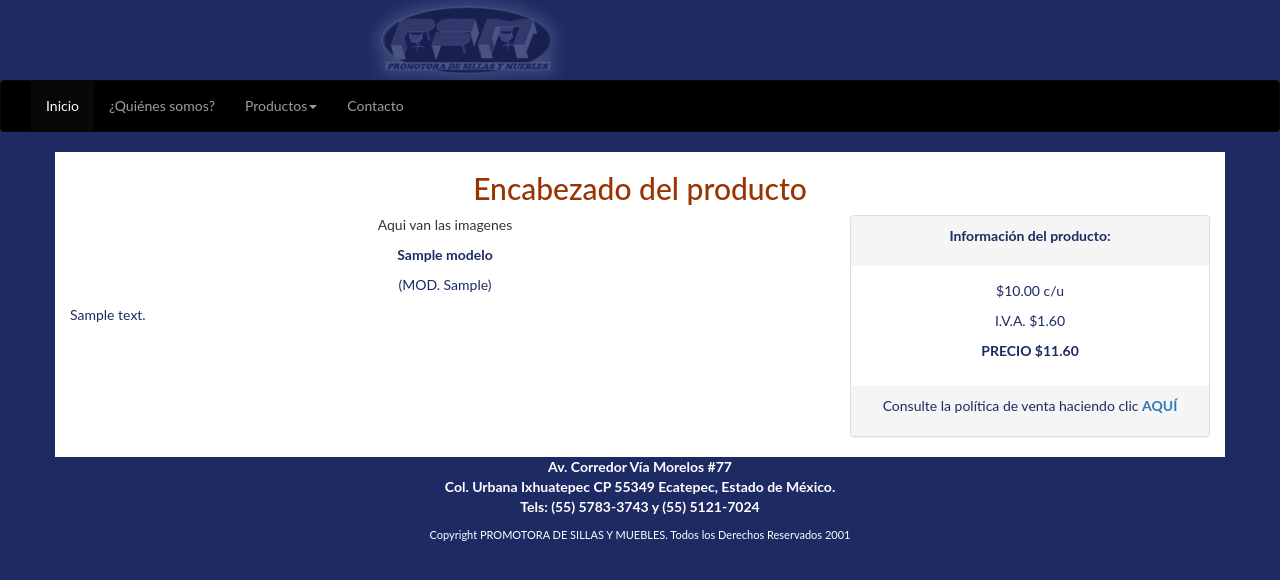
After one commit to CaboGabo/PSM, a PHP site: page /producto.php?id=1 in a window 1280 px wide. The commit adds this page. Shown: the top 580 px of the page. Run offline with PHP 8.4, Linux system fonts and the light colour scheme; tables that the repository leaves empty or names only in its code hold one stand-in row (values such as "Sample post").

Commit message:
Agregado vista producto

```diff
--- a/bancas_espera.php
+++ b/bancas_espera.php
@@ -11,14 +11,15 @@
     <link rel="stylesheet" type="text/css" href="newStyle.css">
 </head>
 <body>
-    <?php include("conexion.php"); ?>
+    <?php include("conexion.php");
+        $conexion = conectar();?>
     <?php include("bannernavbar.html"); ?>
     <main>
     <div class="container backgroundWorkArea">
             <h2 class="text-center">Bancas de espera, metálicas, acojinadas y de plástico</h2>
             <div class="row color text-center">
                 <?php
-                    $resultados = consultarCategoria(10);
+                    $resultados = consultarCategoria(10, $conexion);
                     foreach($resultados as $fila) {
                         $foto = $fila['mini'];
                         $nom = $fila['Nombre'];
--- a/bancos_tipo_cajero.php
+++ b/bancos_tipo_cajero.php
@@ -11,14 +11,15 @@
     <link rel="stylesheet" type="text/css" href="newStyle.css">
 </head>
 <body>
-    <?php include("conexion.php"); ?>
+    <?php include("conexion.php");
+        $conexion = conectar();?>
     <?php include("bannernavbar.html"); ?>
     <main>
     <div class="container backgroundWorkArea">
             <h2 class="text-center">Bancos tipo cajero, ideales para mostrador, bancos e industria</h2>
             <div class="row color text-center">
                 <?php
-                    $resultados = consultarCategoria(8);
+                    $resultados = consultarCategoria(8, $conexion);
                     foreach($resultados as $fila) {
                         $foto = $fila['mini'];
                         $nom = $fila['Nombre'];
--- a/conexion.php
+++ b/conexion.php
@@ -1,8 +1,11 @@
 
 <?php
+function conectar() {
+    $conexion = new PDO('mysql:host=localhost;dbname=sym', 'root', 'root');
+    return $conexion;
+}
 
-function consultarCategoria($categoria) {
-    $conexion = new PDO('mysql:host=localhost;dbname=sym', 'root', 'root');
+function consultarCategoria($categoria, $conexion) {
     $resultados= $conexion->query("SELECT * FROM productos WHERE fkCategorias = $categoria");
 
     /*foreach($resultados as $fila) {
@@ -11,4 +14,15 @@ function consultarCategoria($categoria) {
     }*/
     return $resultados;
 }
+
+function consultarProducto($producto, $conexion) {
+    $resultadosProducto = $conexion->query("SELECT * FROM modelos WHERE fkProductos = $producto");
+    return $resultadosProducto;
+}
+
+function consultarImagenes($modelo, $conexion) {
+    $resultadosImagenes = $conexion->query("SELECT * FROM imagen WHERE fkModelos = $modelo");
+    return $resultadosImagenes;
+}
+
 ?>
--- a/muebles_metalicos.php
+++ b/muebles_metalicos.php
@@ -11,14 +11,15 @@
     <link rel="stylesheet" type="text/css" href="newStyle.css">
 </head>
 <body>
-    <?php include("conexion.php"); ?>
+    <?php include("conexion.php");
+        $conexion = conectar();?>
     <?php include("bannernavbar.html"); ?>
     <main>
     <div class="container backgroundWorkArea">
             <h2 class="text-center">Archiveros - Casilleros (lockers) - Anaqueles - Gabinetes metálicos </h2>
             <div class="row color text-center">
                 <?php
-                    $resultados = consultarCategoria(11);
+                    $resultados = consultarCategoria(11, $conexion);
                     foreach($resultados as $fila) {
                         $foto = $fila['mini'];
                         $nom = $fila['Nombre'];
--- a/muebles_oficina.php
+++ b/muebles_oficina.php
@@ -11,14 +11,15 @@
     <link rel="stylesheet" type="text/css" href="newStyle.css">
 </head>
 <body>
-    <?php include("conexion.php"); ?>
+    <?php include("conexion.php");
+        $conexion = conectar();?>
     <?php include("bannernavbar.html"); ?>
     <main>
     <div class="container backgroundWorkArea">
             <h2 class="text-center">Escritorios, libreros, credenzas y muebles para oficina en general</h2>
             <div class="row color text-center">
                 <?php
-                    $resultados = consultarCategoria(7);
+                    $resultados = consultarCategoria(7, $conexion);
                     foreach($resultados as $fila) {
                         $foto = $fila['mini'];
                         $nom = $fila['Nombre'];
--- a/newStyle.css
+++ b/newStyle.css
@@ -6,11 +6,15 @@ body {
 }
 
 .backgroundWorkArea {
-        background-color:white;
+    background-color: white;
+}
+
+.negrita {
+    font-weight: bold;
 }
 
 .color {
-    color:rgb(30, 42, 99);
+    color: rgb(30, 42, 99);
 }
 
 h2 {
@@ -39,7 +43,7 @@ iframe {
 
 .footer {
     background-color: rgb(30, 42, 99);
-    color:white;
+    color: white;
 }
 
 .img-center {
@@ -49,14 +53,15 @@ iframe {
 .tam-max {
     max-height: 100px;
 }
-.tam-min{
+
+.tam-min {
     min-height: 130px;
 }
 
-.tam-des{
+.tam-des {
     min-height: 140px;
 }
 
-.tam-des-gran{
+.tam-des-gran {
     min-height: 200px;
 }
--- a/plantilla.php
+++ b/plantilla.php
@@ -11,6 +11,8 @@
     <link rel="stylesheet" type="text/css" href="newStyle.css">
 </head>
 <body>
+    <?php include("conexion.php");
+        $conexion = conectar();?>
     <?php include("bannernavbar.html"); ?>
     <main>
         <div class="container backgroundWorkArea">
--- /dev/null
+++ b/producto.php
@@ -0,0 +1,88 @@
+<!DOCTYPE html>
+<html lang="es">
+<head>
+    <meta charset="UTF-8">
+    <meta name="viewport" content="width=device-width, user-scalable=no, initial-scale=1.0, maximum-scale=1.0, minimum-scale=1.0">
+    <meta http-equiv="X-UA-Compatible" content="ie=edge">
+    <title>Promotora de Sillas y Muebles</title>
+    <link rel="stylesheet" href="https://maxcdn.bootstrapcdn.com/bootstrap/3.3.7/css/bootstrap.min.css">
+  <script src="https://ajax.googleapis.com/ajax/libs/jquery/3.3.1/jquery.min.js"></script>
+  <script src="https://maxcdn.bootstrapcdn.com/bootstrap/3.3.7/js/bootstrap.min.js"></script>
+    <link rel="stylesheet" type="text/css" href="newStyle.css">
+</head>
+<body>
+    <?php require("conexion.php");
+        $conexion = conectar();?>
+    <?php include("bannernavbar.html"); ?>
+    <main>
+        <div class="container backgroundWorkArea">
+        <?php
+            $resultados = consultarProducto($_GET['id'], $conexion);
+            $i = 0;
+            foreach($resultados as $fila) {
+                $i++;
+            }
+
+            if($i==1) {
+                $resultados = consultarProducto($_GET['id'], $conexion);
+                foreach($resultados as $fila) {
+                    $idModelo = $fila['idModelos'];
+                    $nombre = $fila['Nombre'];
+                    $modelo = $fila['Modelo'];
+                    $desc = $fila['Descripcion'];
+                    $precio = $fila['Precio'];
+
+                    //$imagenes = consultarImagenes($idModelo, $conexion);
+                    /*foreach($imagenes as $imagen) {
+                        $ruta = $imagen['Ruta'];
+                        echo '<img src="'.$ruta.'">';
+                    }*/
+                }
+            }
+            else {
+                // Codigo para después
+            }
+        ?>
+        <h2 class="text-center">Encabezado del producto</h2>
+            <div class="row">
+                <div class="col-sm-8">
+                    <p class="text-center">Aqui van las imagenes</p>
+                    <p class="color text-center negrita"><?php echo $nombre; ?></p>
+                <?php
+                    if($modelo!=null) {
+                ?>
+                <p class="color text-center">(MOD. <?php echo $modelo; ?>)</p><?php }?>
+                <p class="color text-justify"><?php echo $desc; ?></p>
+                </div>
+                <div class="col-sm-4">
+                    <div class="panel-group">
+                        <div class="panel panel-default">
+                            <div class="panel-heading">
+                                <p class="color text-center negrita">Información del producto:</p>
+                            </div>
+                            <div class="panel-body">
+                                <?php
+                                    if($precio!=null) {
+                                ?>
+                                <p class="color text-center">$<?php echo number_format($precio,2); ?> c/u</p>
+                                <p class="color text-center">I.V.A. $<?php echo number_format($precio*0.16,2); ?></p>
+                                <p class="color text-center negrita">PRECIO $<?php echo number_format($precio*1.16,2); ?></p>
+                                <?php } else { ?>
+                                    <p class="color text-center">Por favor, solicite su precio vía telefónica o por correo electrónico.</p>
+                                <?php
+                                    }
+                                ?>
+                            </div>
+                            <div class="panel-footer">
+                            <p class="color text-center">Consulte la política de venta haciendo clic <strong><a href="politicaventa.php">AQUÍ</a></strong></p>
+                            </div>
+                        </div>
+                    </div>
+                </div>
+            </div>
+        </div>
+    </main>
+
+    <?php include("footer.html"); ?>
+</body>
+</html>
--- a/sillas_apilables_y_visita.php
+++ b/sillas_apilables_y_visita.php
@@ -11,14 +11,15 @@
     <link rel="stylesheet" type="text/css" href="newStyle.css">
 </head>
 <body>
-    <?php include("conexion.php"); ?>
+    <?php include("conexion.php");
+        $conexion = conectar();?>
     <?php include("bannernavbar.html"); ?>
     <main>
     <div class="container backgroundWorkArea">
             <h2 class="text-center">Sillas apilables y de visita</h2>
             <div class="row color text-center">
                 <?php
-                    $resultados = consultarCategoria(2);
+                    $resultados = consultarCategoria(2, $conexion);
                     foreach($resultados as $fila) {
                         $foto = $fila['mini'];
                         $nom = $fila['Nombre'];
--- a/sillas_oficina.php
+++ b/sillas_oficina.php
@@ -11,14 +11,15 @@
     <link rel="stylesheet" type="text/css" href="newStyle.css">
 </head>
 <body>
-    <?php include("conexion.php"); ?>
+    <?php include("conexion.php");
+        $conexion = conectar();?>
     <?php include("bannernavbar.html"); ?>
     <main>
     <div class="container backgroundWorkArea">
             <h2 class="text-center">Sillas para oficina, secretariales, reclinables, giratorias y de altura ajustable</h2>
             <div class="row color text-center">
                 <?php
-                    $resultados = consultarCategoria(6);
+                    $resultados = consultarCategoria(6, $conexion);
                     foreach($resultados as $fila) {
                         $foto = $fila['mini'];
                         $nom = $fila['Nombre'];
--- a/sillas_y_mesas_altas.php
+++ b/sillas_y_mesas_altas.php
@@ -11,14 +11,15 @@
     <link rel="stylesheet" type="text/css" href="newStyle.css">
 </head>
 <body>
-    <?php include("conexion.php"); ?>
+    <?php include("conexion.php");
+         $conexion = conectar();?>
     <?php include("bannernavbar.html"); ?>
     <main>
     <div class="container backgroundWorkArea">
             <h2 class="text-center">Bancos y mesas altas para cafetería o barra</h2>
             <div class="row color text-center">
                 <?php
-                    $resultados = consultarCategoria(5);
+                    $resultados = consultarCategoria(5, $conexion);
                     foreach($resultados as $fila) {
                         $foto = $fila['mini'];
                         $nom = $fila['Nombre'];
--- a/sillas_y_mesas_comedor.php
+++ b/sillas_y_mesas_comedor.php
@@ -11,14 +11,15 @@
     <link rel="stylesheet" type="text/css" href="newStyle.css">
 </head>
 <body>
-    <?php include("conexion.php"); ?>
+    <?php include("conexion.php");
+        $conexion = conectar();?>
     <?php include("bannernavbar.html"); ?>
     <main>
     <div class="container backgroundWorkArea">
             <h2 class="text-center">Sillas y mesas para restaurante o comedor</h2>
             <div class="row color text-center">
                 <?php
-                    $resultados = consultarCategoria(4);
+                    $resultados = consultarCategoria(4, $conexion);
                     foreach($resultados as $fila) {
                         $foto = $fila['mini'];
                         $nom = $fila['Nombre'];
--- a/sillas_y_mesas_escolares.php
+++ b/sillas_y_mesas_escolares.php
@@ -11,14 +11,15 @@
     <link rel="stylesheet" type="text/css" href="newStyle.css">
 </head>
 <body>
-    <?php include("conexion.php"); ?>
+    <?php include("conexion.php");
+        $conexion = conectar();?>
     <?php include("bannernavbar.html"); ?>
     <main>
     <div class="container backgroundWorkArea">
             <h2 class="text-center">Sillas y mesas para escuelas y capacitación</h2>
             <div class="row color text-center">
                 <?php
-                    $resultados = consultarCategoria(3);
+                    $resultados = consultarCategoria(3, $conexion);
                     foreach($resultados as $fila) {
                         $foto = $fila['mini'];
                         $nom = $fila['Nombre'];
--- a/sillones_ejecutivos.php
+++ b/sillones_ejecutivos.php
@@ -11,14 +11,15 @@
     <link rel="stylesheet" type="text/css" href="newStyle.css">
 </head>
 <body>
-    <?php include("conexion.php"); ?>
+    <?php include("conexion.php");
+        $conexion = conectar();?>
     <?php include("bannernavbar.html"); ?>
     <main>
     <div class="container backgroundWorkArea">
             <h2 class="text-center">Sillones ejecutivos de respaldo alto, respaldo bajo y para visitas</h2>
             <div class="row color text-center">
                 <?php
-                    $resultados = consultarCategoria(9);
+                    $resultados = consultarCategoria(9, $conexion);
                     foreach($resultados as $fila) {
                         $foto = $fila['mini'];
                         $nom = $fila['Nombre'];
```
Also changed, not shown: conectar.php (deleted, +0 -20 lines), sillas_y_mesas_plegables.php (+5 -3 lines).
